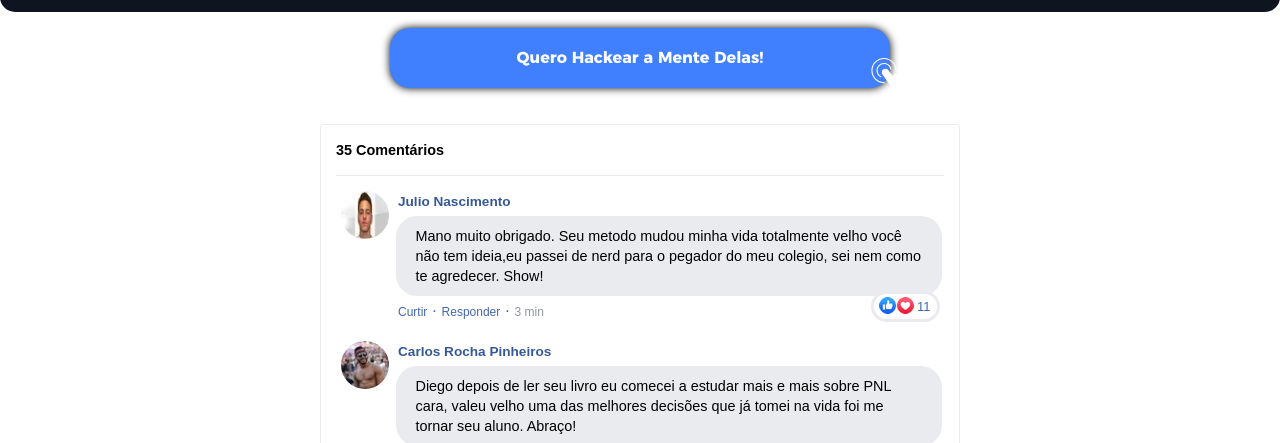
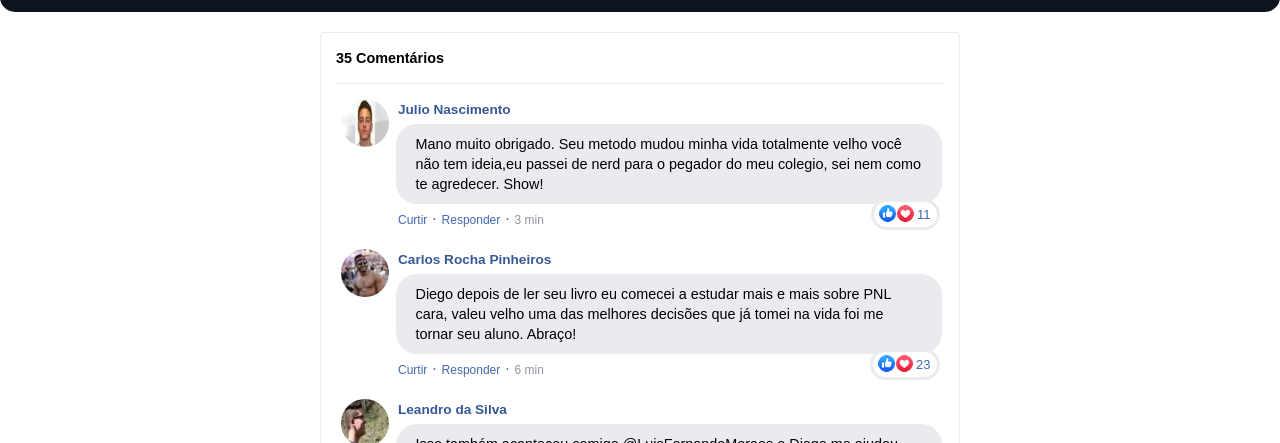
Before and after one commit to dominacion/seducaosubliminar.space, a plain HTML site: page index.html in a window 1280 px wide. Shown: the part 657-1100 px from the top of the page. Drawn offline with Linux system fonts and the light colour scheme; a script that the page names is missing.

Commit message:
Update index.html

```diff
--- a/index.html
+++ b/index.html
@@ -55,8 +55,7 @@ src="https://www.facebook.com/tr?id=876126040410255&ev=PageView&noscript=1"
 
     </div></div>
 
-<div class="div-block-5"><a href="https://buy.stripe.com/3cs5kn49d4kZdxefZB" class="button w-button">Quero Hackear a Mente Delas!</a> <img class="click" src="click.svg" onclick="window.open('https://buy.stripe.com/3cs5kn49d4kZdxefZB', '_blank')">
-</div>
+
 <section class="comments py-4">
       <div class="container">
         <div class="row justify-content-center">
```
